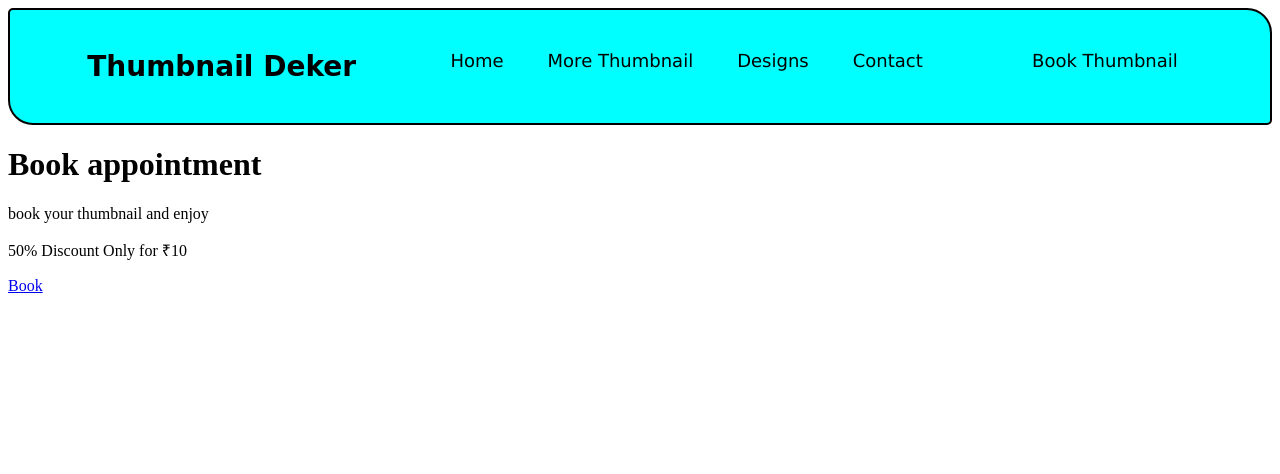
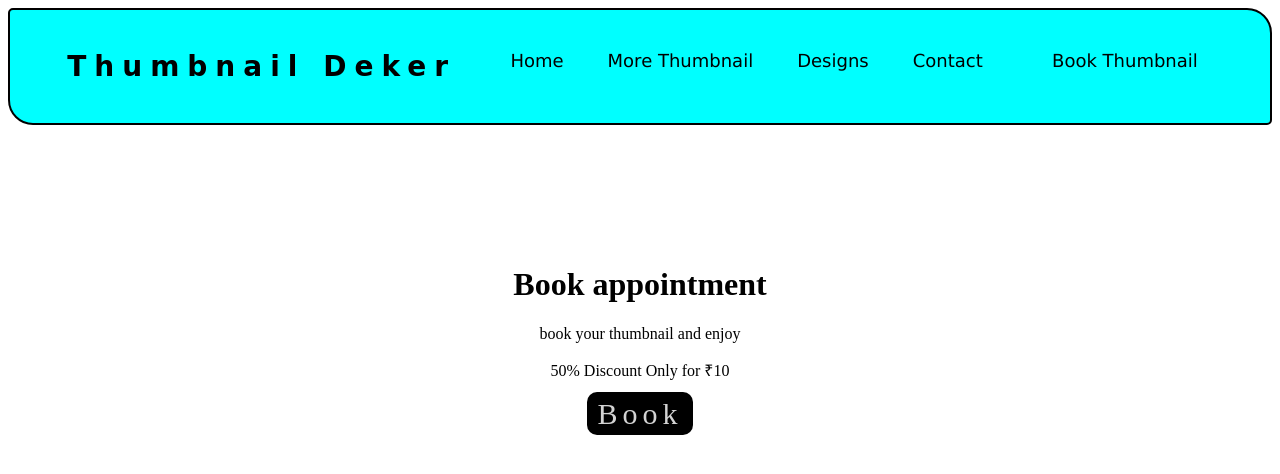
Before and after one commit to iamjayyyyy/thumbnaildeker, a plain HTML site: page index.html in a window 1280 px wide. Drawn offline with Linux system fonts and the light colour scheme.

Commit message:
Update index.html

```diff
--- a/index.html
+++ b/index.html
@@ -16,6 +16,7 @@
 .logo{
     font-size: 28px;
     font-family:cursive;
+    letter-spacing: 8px;
 }
 .menu a{
     text-decoration: none;
@@ -45,6 +46,20 @@
     color: #fff;
     transition: 0.3s;
 }
+.sec1{
+padding: 120px;
+margin-top: 0px;
+text-align: center;
+}
+.sec1 a{
+    text-decoration: none;
+    color: lightgrey;
+    background-color: #000;
+    font-size: 30px;
+    border-radius: 10px;
+    padding: 5px 10px;
+    letter-spacing: 5px;
+}
     </style>
     <body>
     <nav>
```
